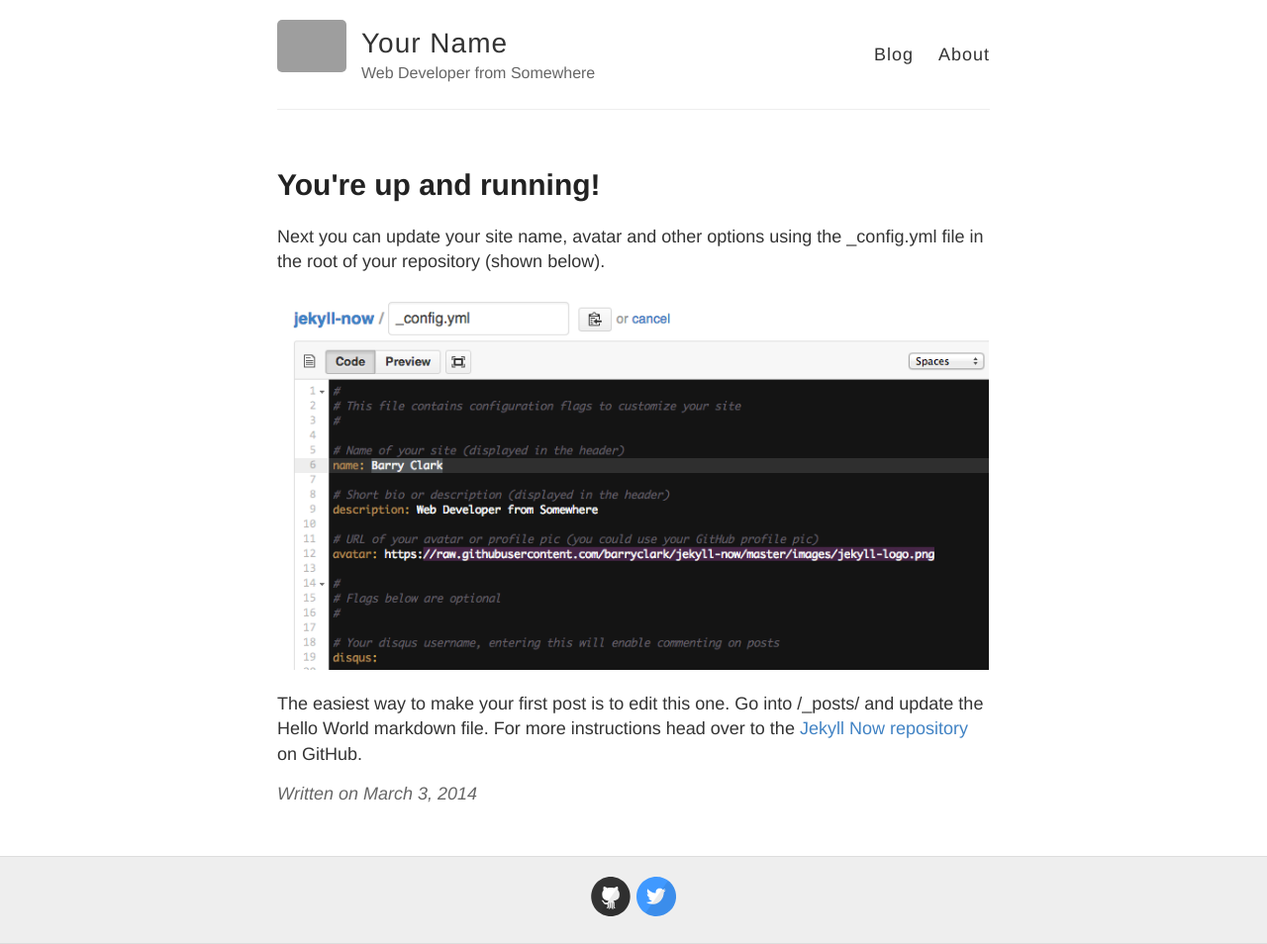
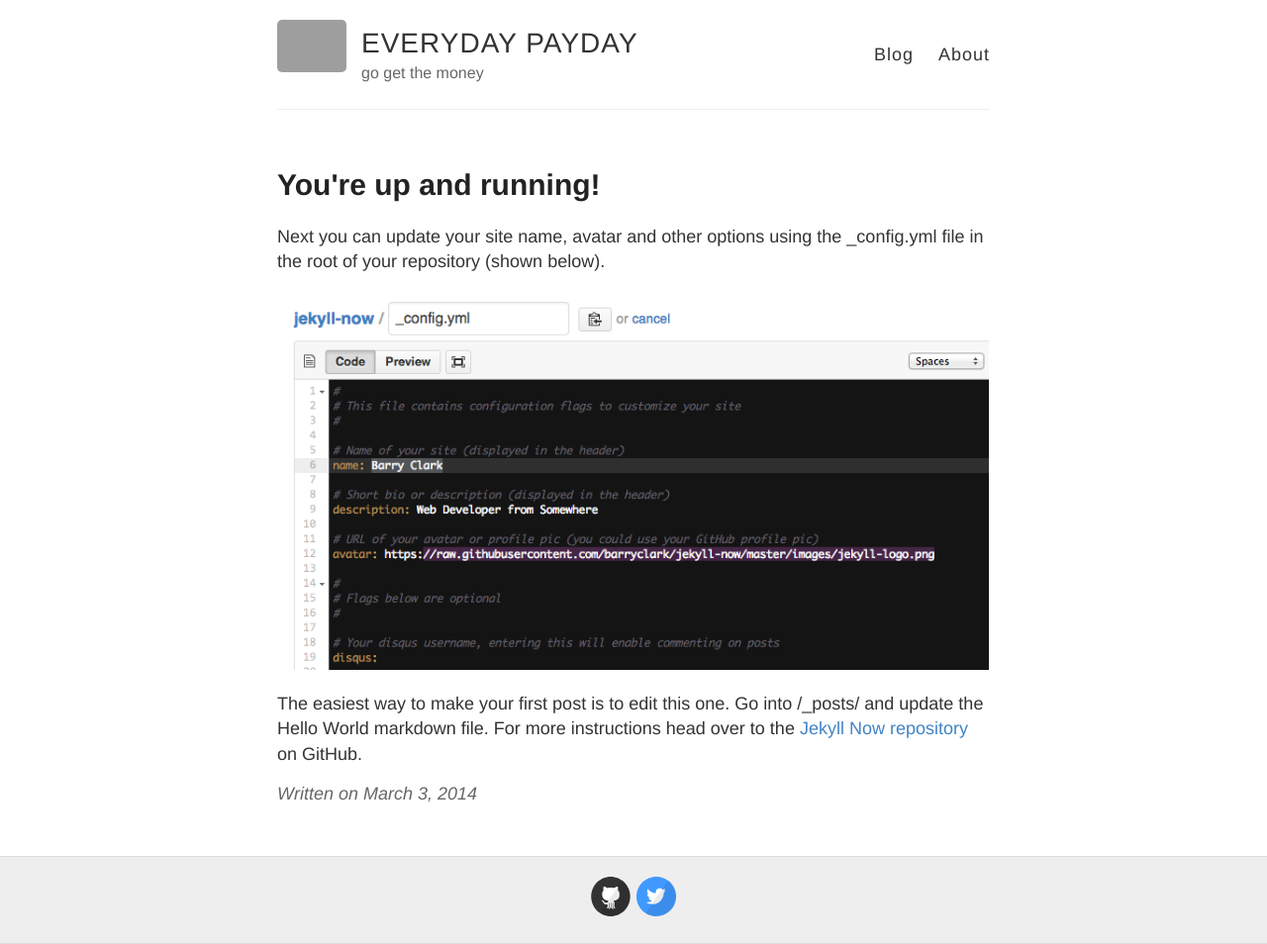
Before and after one commit to everydaypayday/everydaypayday.github.io, a Jekyll site: the page built from _posts/2014-3-3-Hello-World.md, in a window 1280 px wide. Shown: the whole page at 99% size. Built offline with Jekyll 4.4.1, drawn with Linux system fonts in a browser that asks for light colours; grey boxes are pictures that could not be loaded.

Commit message:
Update _config.yml

```diff
--- a/_config.yml
+++ b/_config.yml
@@ -3,10 +3,10 @@
 #
 
 # Name of your site (displayed in the header)
-name: Your Name
+name: EVERYDAY PAYDAY
 
 # Short bio or description (displayed in the header)
-description: Web Developer from Somewhere
+description: go get the money
 
 # URL of your avatar or profile pic (you could use your GitHub profile pic)
 avatar: https://raw.githubusercontent.com/barryclark/jekyll-now/master/images/jekyll-logo.png
```
